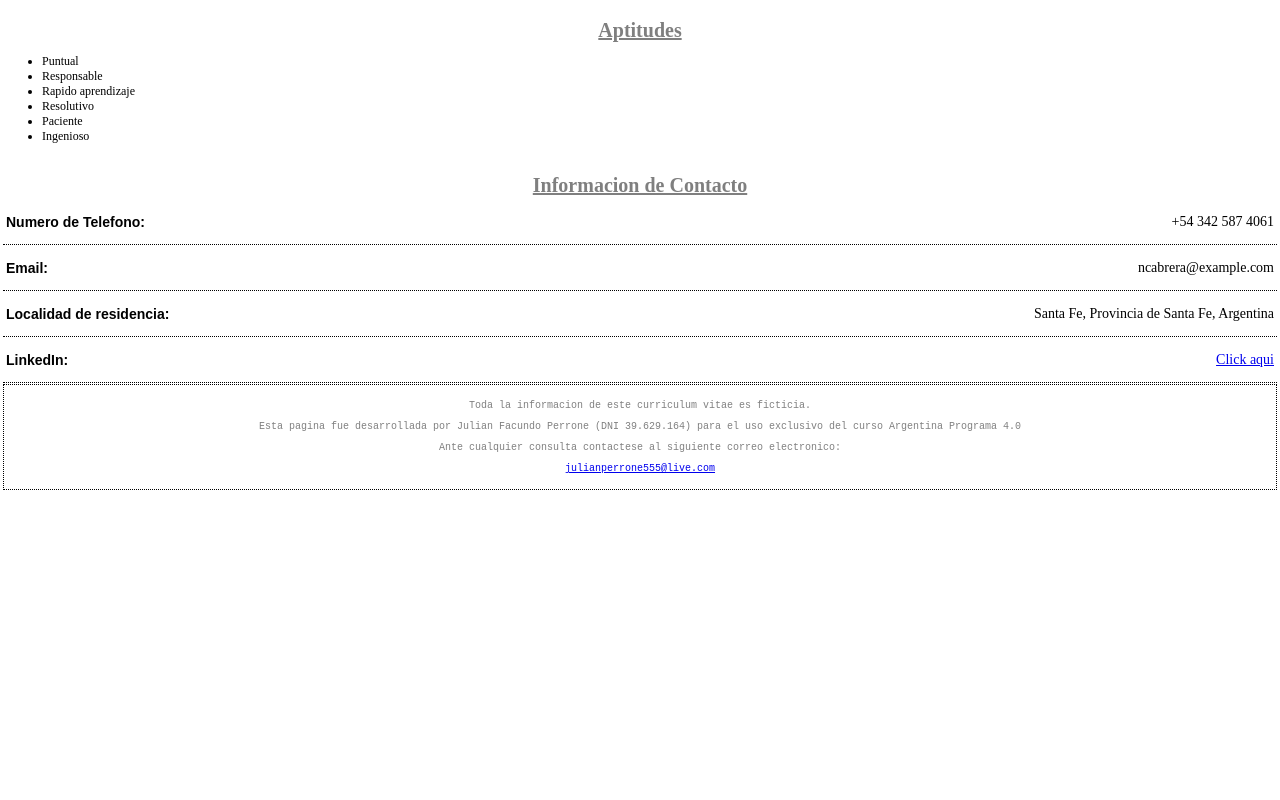
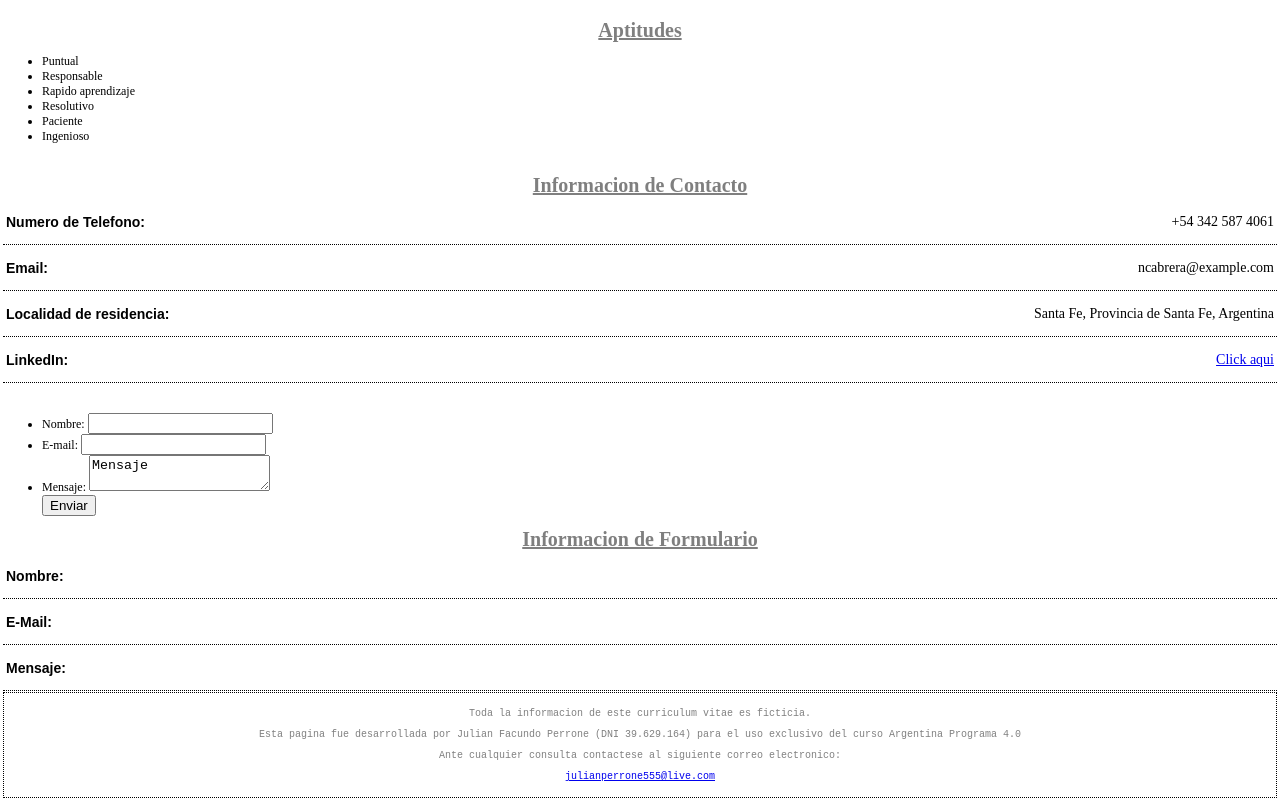
Before and after one commit to julianperrone/CV, a plain HTML site: page index.html in a window 1280 px wide. Shown: the part 1809-2609 px from the top of the page. Before the commit the page ends 2301 px from the top, so only its background shows below. Drawn offline with Linux system fonts and the light colour scheme.

Commit message:
form and scripts added
Script not working yet

```diff
--- a/JS/scripts.js
+++ b/JS/scripts.js
@@ -0,0 +1,18 @@
+function send(onclick=document.getElementById("send")) {
+    var nombre= document.getElementById("name").value;
+    var correo= document.getElementById("email").value;
+    var mensaje= document.getElementById("message").value;
+    document.getElementById("nameform").innerHTML = nombre
+    document.getElementById("emailform").innerHTML = correo
+    document.getElementById("msgform").innerHTML = mensaje
+}
+/*
+onclick=document.getElementById("send")
+    var nombre= document.getElementById("name").value;
+    var correo= document.getElementById("email").value;
+    var mensaje= document.getElementById("message").value;
+    document.getElementById("nameform").innerHTML = nombre
+    document.getElementById("emailform").innerHTML = correo
+    document.getElementById("msgform").innerHTML = mensaje
+
+*/
--- a/index.html
+++ b/index.html
@@ -1,5 +1,5 @@
 <!DOCTYPE html>
-<html lang="en">
+<html lang="es-ar">
 <head>
     <meta charset="UTF-8">
     <meta http-equiv="X-UA-Compatible" content="IE=edge">
@@ -154,6 +154,35 @@
                 <p class="category">LinkedIn: </p> <p class="info"><a href="https://www.linkedin.com">Click aqui</a></p>
             </div>
         </section>
+        <section id="form">
+            <form action="" method="get">
+                <ul>
+                    <li>
+                        <label for="name">Nombre:</label>
+                        <input type="text" id="name" name="name"/>
+                    </li>
+                    <li>
+                        <label for="mail">E-mail:</label>
+                        <input type="email" id="email" name="email" />
+                    </li>
+                    <li>
+                        <label for="message">Mensaje:</label>
+                        <textarea id="message" name="msg">Mensaje</textarea>
+                    </li>
+                    <button onclick=send(nombre,correo,mensaje) id="send">Enviar</button>
+                </ul>
+            </form>
+            <h3>Informacion de Formulario</h3>
+            <div class="info-block">
+                <p class="category">Nombre: </p> <p class="info" id="nameform"></p>
+            </div>
+            <div class="info-block">
+                <p class="category">E-Mail: </p> <p class="info" id="emailform"></p>
+            </div>
+            <div class="info-block">
+                <p class="category">Mensaje: </p> <p class="info" id="msgform"></p>
+            </div>
+        </section>
     </main>
 
     <footer>
```
